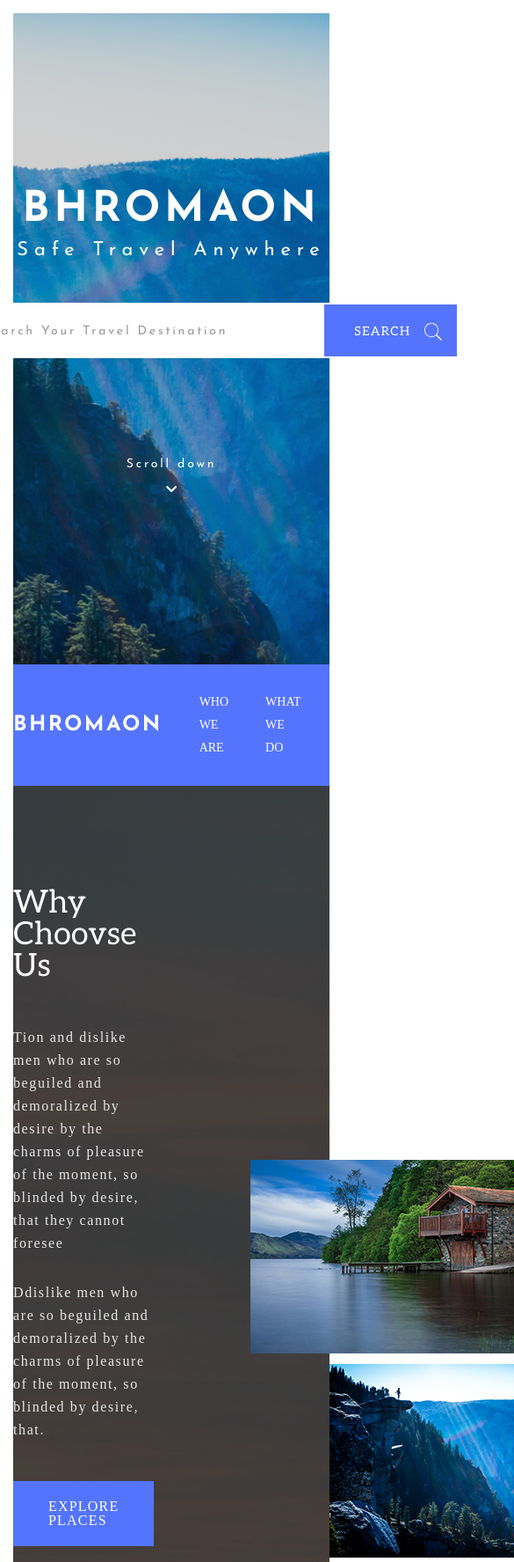
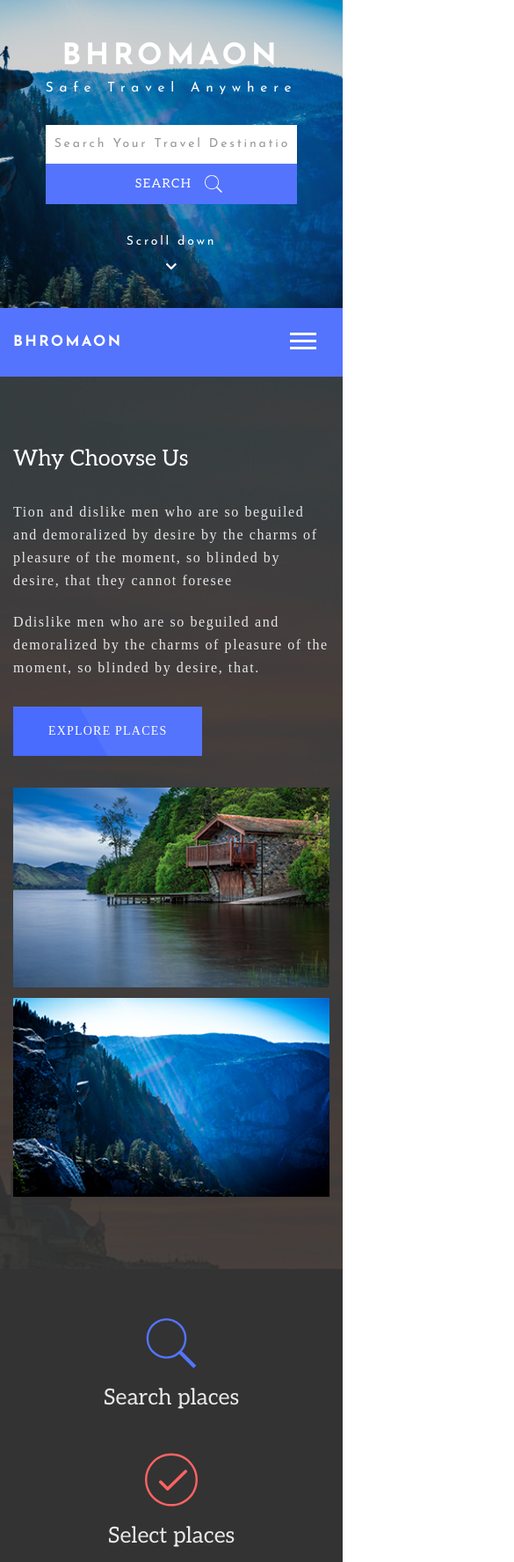
Before and after one commit to norabytyci/bhromaon, a plain HTML site: page index.html in a window 390 px wide. Shown: the top 1775 px of the page at 88% size, 585 px wide, since content can reach past the window. Drawn offline with Linux system fonts and the light colour scheme.

Commit message:
Webpage made responsive, button style fix

```diff
--- a/index.html
+++ b/index.html
@@ -59,6 +59,11 @@
       <nav class="header__nav">
         <div class="container">
           <h2 class="header__logo">Bhromaon</h2>
+          <div class="only-responsive hamburger">
+            <span></span>
+            <span></span>
+            <span></span>
+          </div>
           <ul>
             <li>
               <a href="#">Who we are</a>
@@ -90,7 +95,7 @@
               Ddislike men who are so beguiled and demoralized by the charms of
               pleasure of the moment, so blinded by desire, that.
             </p>
-            <a href="#" class="btn--primary">Explore places</a>
+            <a href="#" class="btn--primary btn--two-part">Explore places</a>
           </div>
           <div class="about__images">
             <img src="assets/images/about-image1.jpg" alt="House near a lake" />
@@ -135,7 +140,7 @@
               denouncing pleasure and praising pain was account born and I
               account will give you a complete account of the system
             </p>
-            <a href="#" class="btn--primary">Book now</a>
+            <a href="#" class="btn--primary btn--two-part">Book now</a>
           </div>
         </div>
       </section>
@@ -149,7 +154,7 @@
               denouncing pleasure and praising pain was account born and I
               account will give you a complete account of the system
             </p>
-            <a href="#" class="btn--primary">Book now</a>
+            <a href="#" class="btn--primary btn--two-part">Book now</a>
           </div>
         </div>
       </section>
@@ -192,5 +197,6 @@
         </div>
       </div>
     </footer>
+    <script src="js/main.js"></script>
   </body>
 </html>
--- /dev/null
+++ b/js/main.js
@@ -0,0 +1,7 @@
+const hamburger = document.querySelector(".hamburger");
+const nav = document.querySelector(".header__nav ul");
+
+hamburger.addEventListener("click", function(item) {
+    this.classList.toggle("open");
+    nav.classList.toggle("open");
+})
--- a/scss/main/_main.scss
+++ b/scss/main/_main.scss
@@ -14,6 +14,28 @@
       background: rgba($primary, 0.5);
     }
   }
+  &--two-part {
+    position: relative;
+    z-index: 1;
+    &:hover {
+      &::before {
+        width: 100%;
+        clip-path: polygon(0 1%, 100% 0, 100% 100%, 0% 100%);
+      }
+    }
+    &::before {
+      z-index: -1;
+      position: absolute;
+      content: "";
+      width: 50%;
+      height: 100%;
+      top: 0;
+      left: 0;
+      transition: all 0.3s ease;
+      clip-path: polygon(0 1%, 70% 0, 100% 100%, 0% 100%);
+      background: #496bfe;
+    }
+  }
 }
 
 input {
@@ -21,7 +43,12 @@ input {
   border: none;
 }
 
+.only-responsive {
+  display: none;
+}
+
 @import "about";
 @import "how-to";
 @import "place";
 @import "testimonials";
+@import "responsive";
--- /dev/null
+++ b/scss/main/_responsive.scss
@@ -0,0 +1,168 @@
+// Small desktops
+@media screen and (max-width: 1024px) {
+  .container {
+    padding: 0px 30px;
+  }
+  .how-to .decoration {
+    width: 77%;
+  }
+}
+// Tablets
+@media screen and (max-width: 768px) {
+  .only-responsive {
+    display: inline-block;
+  }
+  html {
+    font-size: 9px;
+  }
+  .about {
+    .container {
+      flex-direction: column;
+      align-items: center;
+    }
+    &__content {
+      margin-right: 0px;
+    }
+    &__images {
+      margin-top: 3rem;
+      text-align: center;
+    }
+  }
+  .header__form .form__group {
+    padding: 0px;
+  }
+  .header__nav .container {
+    position: relative;
+    display: flex;
+    flex-direction: column;
+    align-items: flex-start;
+    .hamburger {
+      position: absolute;
+      top: 10px;
+      right: 30px;
+      transform: translateY(-50%);
+      width: 30px;
+      height: 24px;
+      &.open {
+        span {
+          &:first-child {
+            top: 50%;
+            transform: translateY(-50%) rotate(45deg);
+          }
+          &:nth-child(2) {
+            display: none;
+          }
+          &:last-child {
+            top: 50%;
+            transform: translateY(-50%) rotate(-45deg);
+          }
+        }
+      }
+      span {
+        transition: transform 0.3s ease;
+        width: 100%;
+        height: 3px;
+        background: #fff;
+        position: absolute;
+        left: 0;
+        &:first-child {
+          top: 0;
+        }
+        &:nth-child(2) {
+          top: 8px;
+        }
+        &:last-child {
+          top: 16px;
+        }
+      }
+    }
+    ul {
+      margin-top: 3rem;
+      flex-direction: column;
+      position: absolute;
+      visibility: hidden;
+      opacity: 0;
+      li {
+        margin-left: 0px;
+        margin-bottom: 20px;
+        &:last-child {
+          margin-bottom: 0px;
+        }
+      }
+      &.open {
+        position: relative;
+        visibility: visible;
+        opacity: 1;
+      }
+    }
+  }
+}
+// Phones
+@media screen and (max-width: 576px) {
+  html {
+    font-size: 7px;
+  }
+  body {
+    padding: 0px;
+  }
+  .container {
+    padding: 0px 15px;
+  }
+  .header__main {
+    min-height: 50rem;
+  }
+  .header__form {
+    .form__group {
+      flex-direction: column;
+    }
+    width: 100%;
+  }
+  .btn--primary {
+    display: flex;
+    justify-content: center;
+    padding-top: 10px;
+    padding-bottom: 10px;
+    font-size: 2rem !important;
+  }
+  .about__images {
+    img {
+      width: 100%;
+    }
+    img:last-child {
+      margin-left: 0px;
+    }
+  }
+  .how-to {
+    padding-top: 8rem;
+  }
+  .how-to .decoration {
+    display: none;
+  }
+  .how-to__items {
+    align-items: center;
+    padding-top: 0px;
+  }
+  .how-to__item {
+    width: 100%;
+    margin-bottom: 7rem;
+    &:last-child {
+      margin-bottom: 0px;
+    }
+  }
+  .place__content {
+    width: 100%;
+  }
+  .testimonials {
+    padding-bottom: 5rem;
+    &__item {
+      flex-direction: column;
+    }
+    &__image {
+      width: 100%;
+    }
+    &__content {
+      width: 100%;
+      margin-top: -2px;
+    }
+  }
+}
--- a/scss/main/_testimonials.scss
+++ b/scss/main/_testimonials.scss
@@ -14,6 +14,7 @@
   }
   &__item {
     display: flex;
+    align-items: stretch;
   }
   &__image {
     width: 40%;
@@ -21,6 +22,8 @@
     overflow: hidden;
     img {
       width: 100%;
+      height: 100%;
+      object-fit: cover;
       transition: transform 0.5s ease;
     }
     &:hover {
```
Also changed, not shown: dist/css/app.css.
